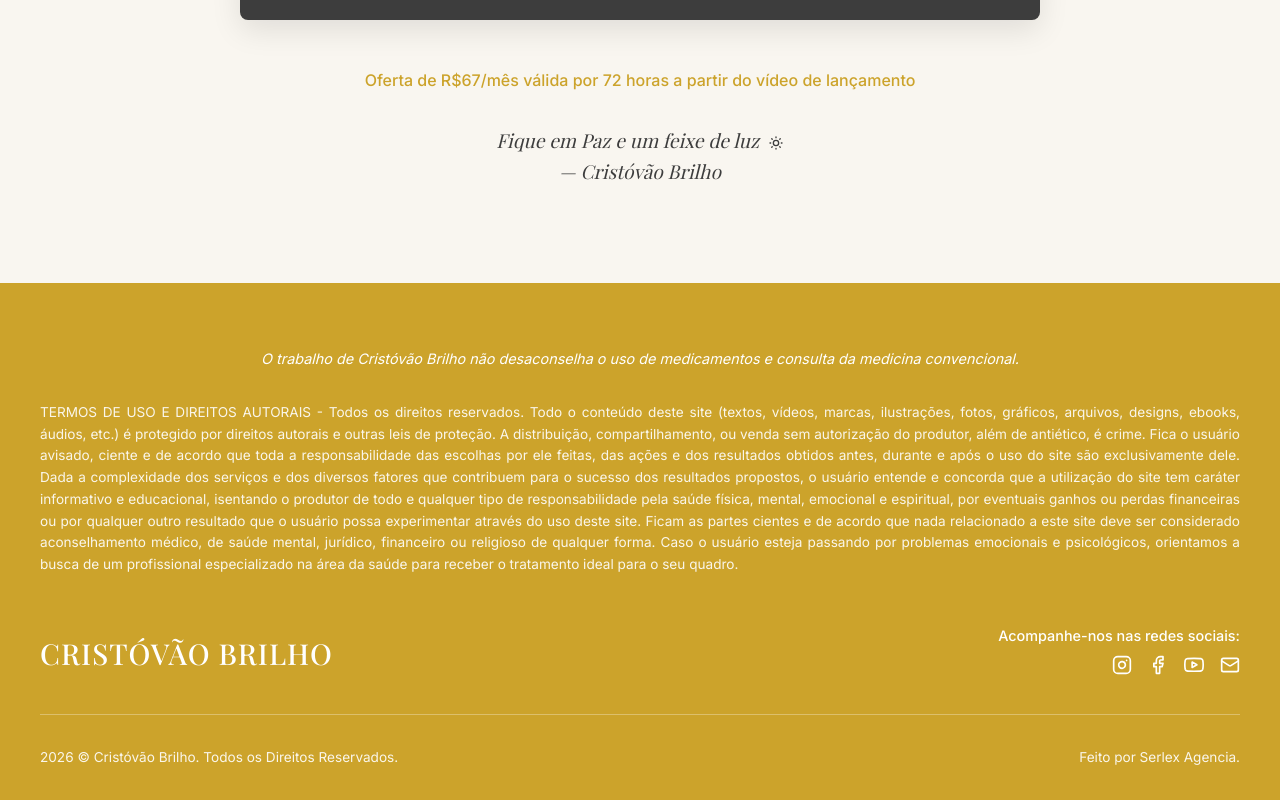
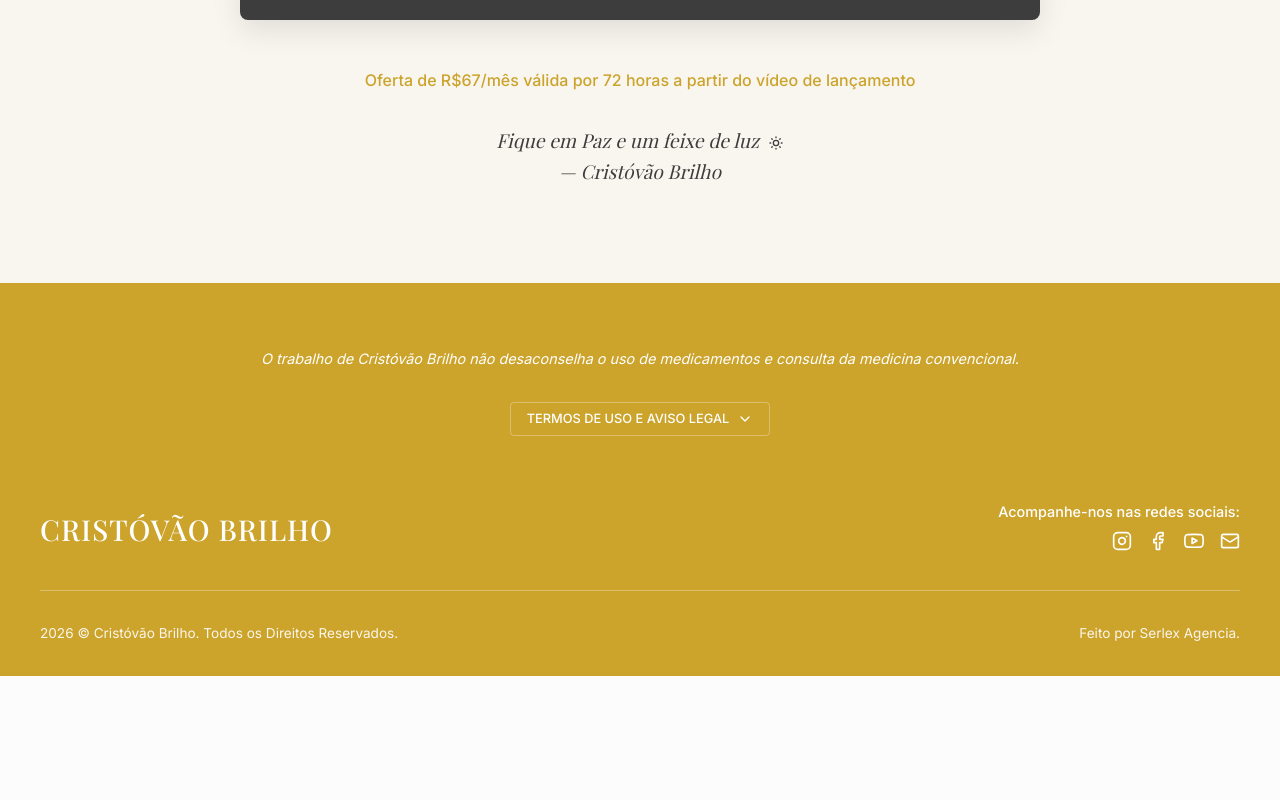
Before and after one commit to AssnzMoney/cristovao-lp, a Next.js app: page / in a window 1280 px wide. Shown: the part 5160-5960 px from the top of the page. After the commit the page ends 5836 px from the top, so only its background shows below. Built offline with nearby package versions, Linux system fonts and the light colour scheme; a web font is replaced by a local one.

Commit message:
feat: esconde termos de uso e adiciona botao para ler

```diff
--- a/src/components/PortalBrilho/Footer.module.css
+++ b/src/components/PortalBrilho/Footer.module.css
@@ -18,10 +18,48 @@
   font-size: 0.9rem;
 }
 
+.termsContainer {
+  margin-bottom: 3rem;
+  display: flex;
+  flex-direction: column;
+  align-items: center;
+}
+
+.termsToggle {
+  background: none;
+  border: 1px solid rgba(255, 255, 255, 0.3);
+  color: #ffffff;
+  padding: 0.5rem 1rem;
+  border-radius: 4px;
+  font-size: 0.8rem;
+  font-weight: 500;
+  display: flex;
+  align-items: center;
+  gap: 0.5rem;
+  cursor: pointer;
+  transition: all 0.2s ease;
+  margin-bottom: 1rem;
+}
+
+.termsToggle:hover {
+  background: rgba(255, 255, 255, 0.1);
+  border-color: rgba(255, 255, 255, 0.5);
+}
+
 .termsText {
   text-align: justify;
-  margin-bottom: 3rem;
-  opacity: 0.9;
+  opacity: 0.7;
+  font-size: 0.7rem;
+  line-height: 1.5;
+  background: rgba(0, 0, 0, 0.1);
+  padding: 1.5rem;
+  border-radius: 8px;
+  animation: fadeIn 0.3s ease;
+}
+
+@keyframes fadeIn {
+  from { opacity: 0; transform: translateY(-5px); }
+  to { opacity: 0.7; transform: translateY(0); }
 }
 
 .middleSection {
--- a/src/components/PortalBrilho/Footer.tsx
+++ b/src/components/PortalBrilho/Footer.tsx
@@ -1,8 +1,10 @@
-import React from 'react';
-import { Mail } from 'lucide-react';
+"use client";
+import React, { useState } from 'react';
+import { Mail, ChevronDown, ChevronUp } from 'lucide-react';
 import styles from './Footer.module.css';
 
 export default function Footer() {
+  const [showTerms, setShowTerms] = useState(false);
   return (
     <footer className={styles.footer}>
       <div className={styles.container}>
@@ -10,9 +12,20 @@ export default function Footer() {
           O trabalho de Cristóvão Brilho não desaconselha o uso de medicamentos e consulta da medicina convencional.
         </p>
 
-        <p className={styles.termsText}>
-          TERMOS DE USO E DIREITOS AUTORAIS - Todos os direitos reservados. Todo o conteúdo deste site (textos, vídeos, marcas, ilustrações, fotos, gráficos, arquivos, designs, ebooks, áudios, etc.) é protegido por direitos autorais e outras leis de proteção. A distribuição, compartilhamento, ou venda sem autorização do produtor, além de antiético, é crime. Fica o usuário avisado, ciente e de acordo que toda a responsabilidade das escolhas por ele feitas, das ações e dos resultados obtidos antes, durante e após o uso do site são exclusivamente dele. Dada a complexidade dos serviços e dos diversos fatores que contribuem para o sucesso dos resultados propostos, o usuário entende e concorda que a utilização do site tem caráter informativo e educacional, isentando o produtor de todo e qualquer tipo de responsabilidade pela saúde física, mental, emocional e espiritual, por eventuais ganhos ou perdas financeiras ou por qualquer outro resultado que o usuário possa experimentar através do uso deste site. Ficam as partes cientes e de acordo que nada relacionado a este site deve ser considerado aconselhamento médico, de saúde mental, jurídico, financeiro ou religioso de qualquer forma. Caso o usuário esteja passando por problemas emocionais e psicológicos, orientamos a busca de um profissional especializado na área da saúde para receber o tratamento ideal para o seu quadro.
-        </p>
+        <div className={styles.termsContainer}>
+          <button
+            onClick={() => setShowTerms(!showTerms)}
+            className={styles.termsToggle}
+          >
+            TERMOS DE USO E AVISO LEGAL {showTerms ? <ChevronUp size={16} /> : <ChevronDown size={16} />}
+          </button>
+
+          {showTerms && (
+            <p className={styles.termsText}>
+              TERMOS DE USO E DIREITOS AUTORAIS - Todos os direitos reservados. Todo o conteúdo deste site (textos, vídeos, marcas, ilustrações, fotos, gráficos, arquivos, designs, ebooks, áudios, etc.) é protegido por direitos autorais e outras leis de proteção. A distribuição, compartilhamento, ou venda sem autorização do produtor, além de antiético, é crime. Fica o usuário avisado, ciente e de acordo que toda a responsabilidade das escolhas por ele feitas, das ações e dos resultados obtidos antes, durante e após o uso do site são exclusivamente dele. Dada a complexidade dos serviços e dos diversos fatores que contribuem para o sucesso dos resultados propostos, o usuário entende e concorda que a utilização do site tem caráter informativo e educacional, isentando o produtor de todo e qualquer tipo de responsabilidade pela saúde física, mental, emocional e espiritual, por eventuais ganhos ou perdas financeiras ou por qualquer outro resultado que o usuário possa experimentar através do uso deste site. Ficam as partes cientes e de acordo que nada relacionado a este site deve ser considerado aconselhamento médico, de saúde mental, jurídico, financeiro ou religioso de qualquer forma. Caso o usuário esteja passando por problemas emocionais e psicológicos, orientamos a busca de um profissional especializado na área da saúde para receber o tratamento ideal para o seu quadro.
+            </p>
+          )}
+        </div>
 
         <div className={styles.middleSection}>
           <div className={styles.logo}>
```
